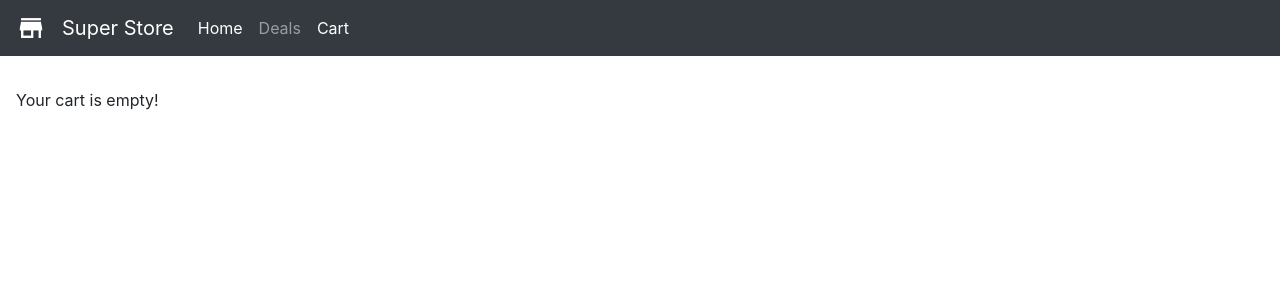
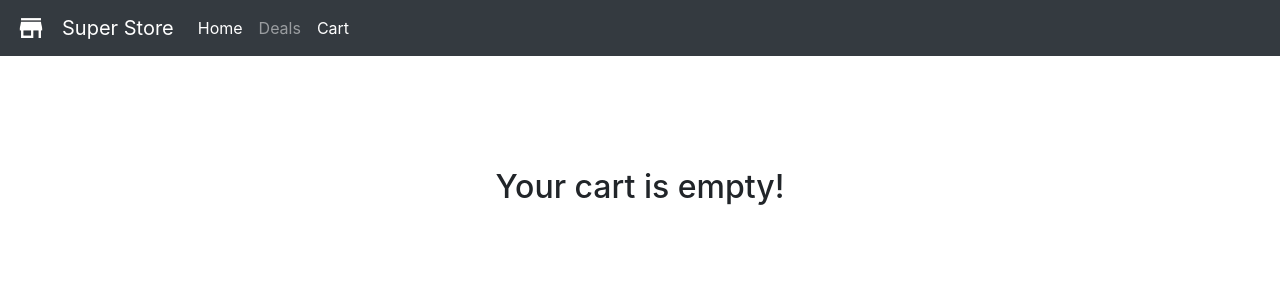
Before and after one commit to aemann2/react-super-store, a React (Create React App) app: page /cart in a window 1280 px wide. Shown: the top 300 px of the page. Built offline with nearby package versions, Linux system fonts and the light colour scheme; the HTML template or start-up script is replaced by a standard one.

Commit message:
added fixed decimals

```diff
--- a/src/components/items/ItemCard.js
+++ b/src/components/items/ItemCard.js
@@ -23,7 +23,7 @@ function ItemCard({ id, name, img, price, rating, sale }) {
         </Link>
         <Stars rating={rating} />
         <p className='card__price'>
-          <b>${price}</b>
+          <b>${price.toFixed(2)}</b>
           {/* conditionally render the sale badge */}
           {sale && (
             <span className='card--space badge bg-danger text-light '>
--- a/src/components/pages/Cart.js
+++ b/src/components/pages/Cart.js
@@ -31,7 +31,7 @@ const Cart = () => {
                 return (
                   <tr>
                     <td>{item.name}</td>
-                    <td>{item.price}</td>
+                    <td>${item.price.toFixed(2)}</td>
                     <td>{item.quantity}</td>
                   </tr>
                 );
@@ -55,7 +55,7 @@ const Cart = () => {
           </Link>
         </div>
       ) : (
-        <p className='cart-table__empty'>Your cart is empty!</p>
+        <h2 className='cart-table__empty'>Your cart is empty!</h2>
       )}
     </div>
   );
--- a/src/components/pages/ItemPage.js
+++ b/src/components/pages/ItemPage.js
@@ -93,7 +93,9 @@ const ItemPage = () => {
             </div>
             <hr className='item-page__hr' />
             <p className='item-page__description'>{item.description}</p>
-            <p className='item-page__price font-weight-bold'>${item.price}</p>
+            <p className='item-page__price font-weight-bold'>
+              ${item.price.toFixed(2)}
+            </p>
             <p className='item-page__stock font-weight-bold'>
               Stock: {numberInStock}
             </p>
--- a/src/css/components/_cart.scss
+++ b/src/css/components/_cart.scss
@@ -4,4 +4,12 @@
   &__btn {
     margin-top: 3rem;
   }
+
+  &__empty {
+    margin-top: 5rem;
+    display: flex;
+    flex-direction: column;
+    align-items: center;
+    justify-content: center;
+  }
 }
--- a/src/css/style.css
+++ b/src/css/style.css
@@ -176,6 +176,23 @@ label[for='quantity'] {
   margin-top: 3rem;
 }
 
+.cart-table__empty {
+  margin-top: 5rem;
+  display: -webkit-box;
+  display: -ms-flexbox;
+  display: flex;
+  -webkit-box-orient: vertical;
+  -webkit-box-direction: normal;
+      -ms-flex-direction: column;
+          flex-direction: column;
+  -webkit-box-align: center;
+      -ms-flex-align: center;
+          align-items: center;
+  -webkit-box-pack: center;
+      -ms-flex-pack: center;
+          justify-content: center;
+}
+
 .checkout {
   margin-top: 5rem;
   display: -webkit-box;
```
Also changed, not shown: 1 other file (tests, documents, lock files or other folders).
